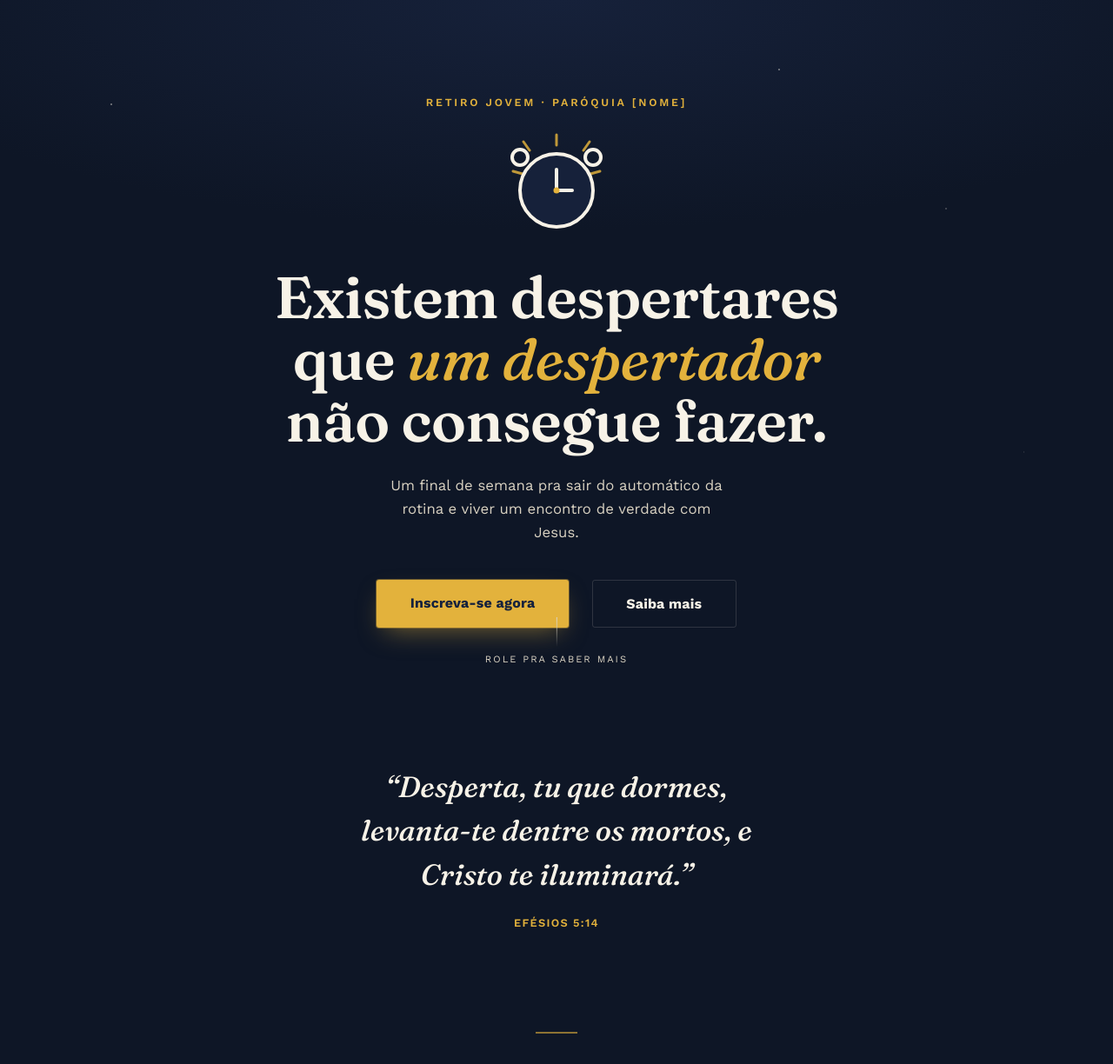
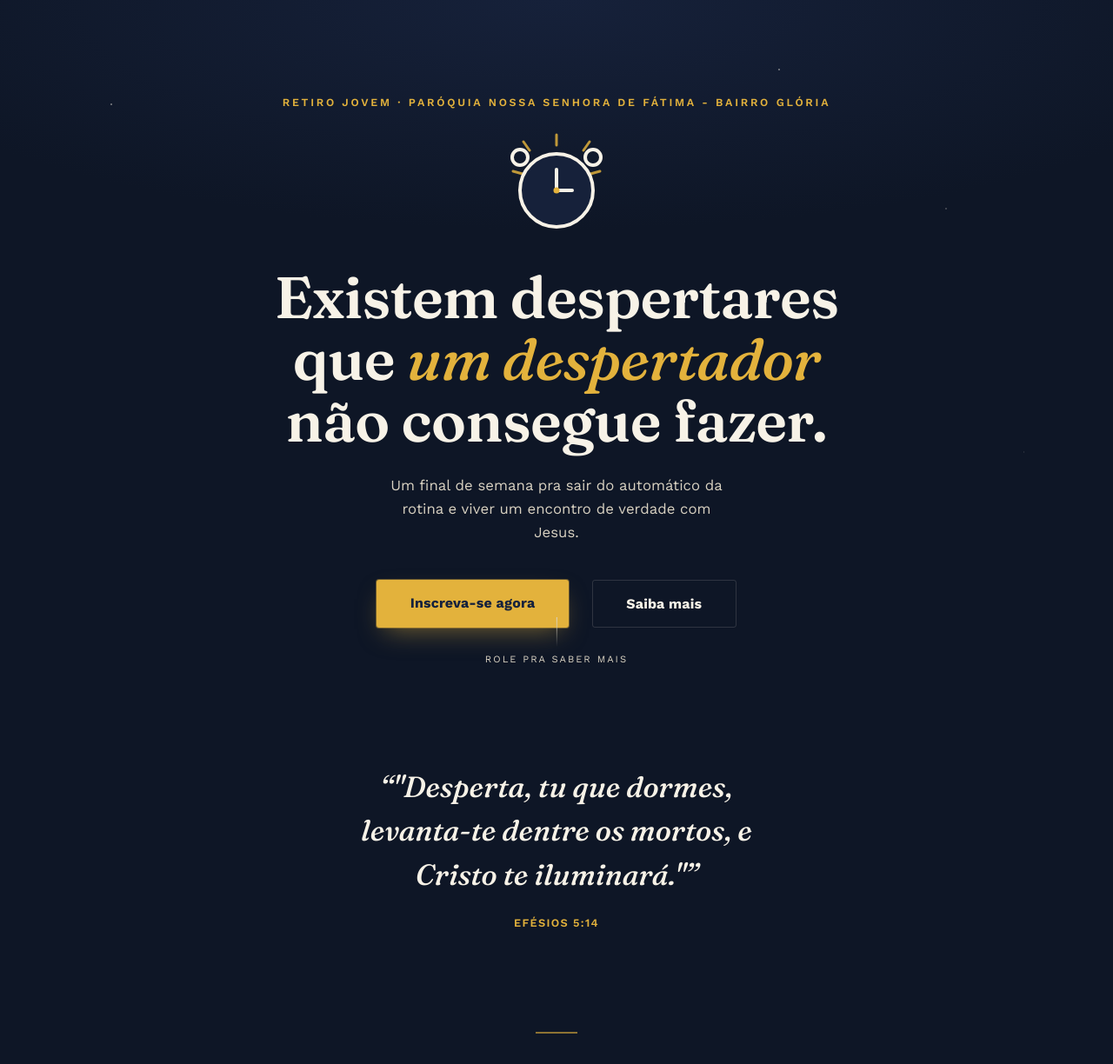
Before and after one commit to igorlcabral-commits/desperta, a plain HTML site: page index.html in a window 1280 px wide. Shown: the top 1224 px of the page at 87% size. Drawn offline with nearby package versions, Linux system fonts and the light colour scheme.

Commit message:
Update index.html

```diff
--- a/index.html
+++ b/index.html
@@ -3,7 +3,7 @@
 <head>
 <meta charset="UTF-8">
 <meta name="viewport" content="width=device-width, initial-scale=1.0">
-<title>Desperta! — Retiro Jovem</title>
+<title>"Desperta!" — Retiro Jovem</title>
 <link rel="preconnect" href="https://fonts.googleapis.com">
 <link rel="preconnect" href="https://fonts.gstatic.com" crossorigin>
 <link href="https://fonts.googleapis.com/css2?family=Fraunces:ital,opsz,wght@0,9..144,300;0,9..144,500;0,9..144,600;0,9..144,700;1,9..144,500&family=Work+Sans:wght@300;400;500;600;700&display=swap" rel="stylesheet">
@@ -181,7 +181,7 @@
 
 <!-- HERO -->
 <section class="hero">
-  <div class="eyebrow">Retiro Jovem · Paróquia [Nome]</div>
+  <div class="eyebrow">Retiro Jovem · Paróquia Nossa Senhora de Fátima - Bairro Glória</div>
 
   <div class="clock-wrap" aria-hidden="true">
     <svg viewBox="0 0 120 120" fill="none">
@@ -216,7 +216,7 @@
 
 <!-- VERSE -->
 <section class="verse-section">
-  <p class="verse serif">&ldquo;Desperta, tu que dormes, levanta-te dentre os mortos, e Cristo te iluminará.&rdquo;</p>
+  <p class="verse serif">&ldquo;"Desperta, tu que dormes, levanta-te dentre os mortos, e Cristo te iluminará."&rdquo;</p>
   <div class="verse-ref">Efésios 5:14</div>
 </section>
 
@@ -253,7 +253,7 @@
     </div>
     <div class="info-card">
       <div class="label">Valor</div>
-      <div class="value">[Valor] · [condições de parcelamento]</div>
+      <div class="value">R$ 150 - PIX ou Dinheiro</div>
     </div>
     <div class="info-card">
       <div class="label">O que levar</div>
```
